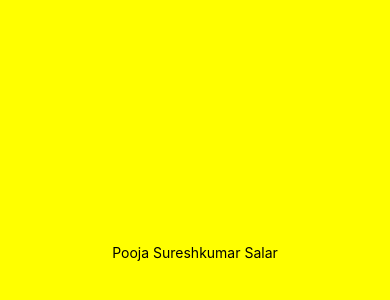
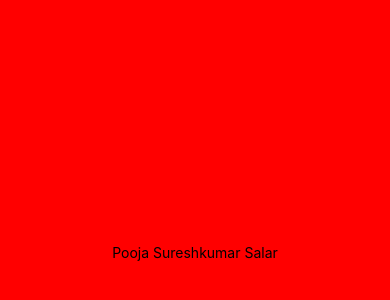
Before and after one commit to poojasalar/Group_4, a React Native app: screen / in a window 390 px wide. Shown: the part 170-470 px from the top of the page. Built offline with nearby package versions, Linux system fonts and the light colour scheme.

Commit message:
change color4

```diff
--- a/App.js
+++ b/App.js
@@ -13,7 +13,7 @@ export default function App() {
 const styles = StyleSheet.create({
   container: {
     flex: 1,
-    backgroundColor: 'yellow',
+    backgroundColor: 'red',
     alignItems: 'center',
     justifyContent: 'center',
 
```
